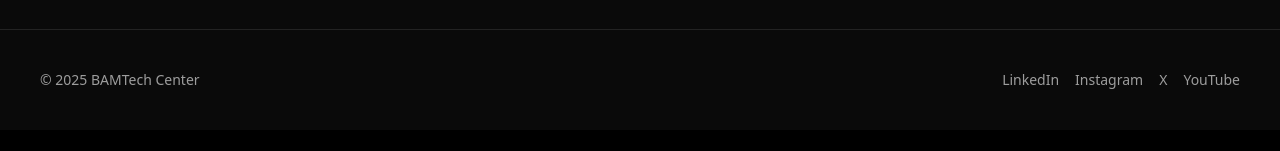
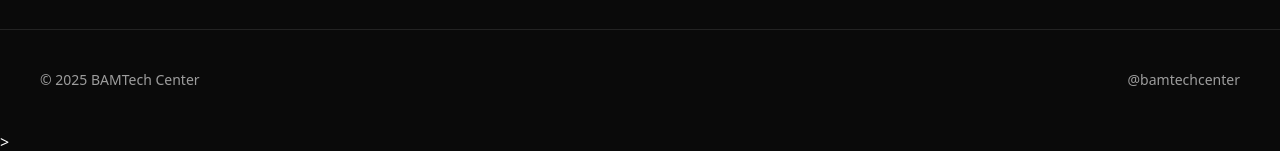
Before and after one commit to munirdemirell/bamtech-center, a React (Vite) app: page / in a window 1280 px wide. Shown: the part 2561-2712 px from the top of the page. Before the commit the page ends 2691 px from the top, so only its background shows below. Built offline with nearby package versions, Linux system fonts and the light colour scheme.

Commit message:
Update bamtech_center_landing_page_tr_en.jsx

```diff
--- a/src/bamtech_center_landing_page_tr_en.jsx
+++ b/src/bamtech_center_landing_page_tr_en.jsx
@@ -206,14 +206,19 @@
     <div className="flex flex-col md:flex-row items-center justify-between gap-4 text-sm text-white/60">
       <div>© {new Date().getFullYear()} BAMTech Center</div>
       <div className="flex items-center gap-4">
-              <a href="#" className="hover:text-white">LinkedIn</a>
-              <a href="#" className="hover:text-white">Instagram</a>
-              <a href="#" className="hover:text-white">X</a>
-              <a href="#" className="hover:text-white">YouTube</a>
+        <a
+          href="https://www.instagram.com/bamtechcenter/?utm_source=ig_web_button_share_sheet"
+          target="_blank"
+          rel="noopener noreferrer"
+          className="hover:text-white"
+        >
+          @bamtechcenter
+        </a>
       </div>
     </div>
   </Section>
 </footer>
+>
     </div>
   );
 }
```
Lines whose indentation alone changed are shown as unchanged.
